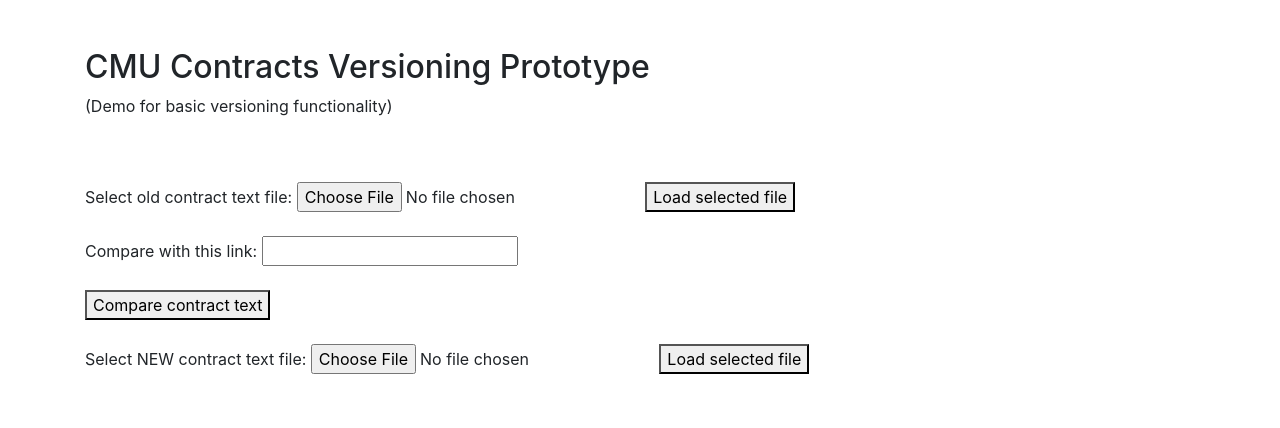
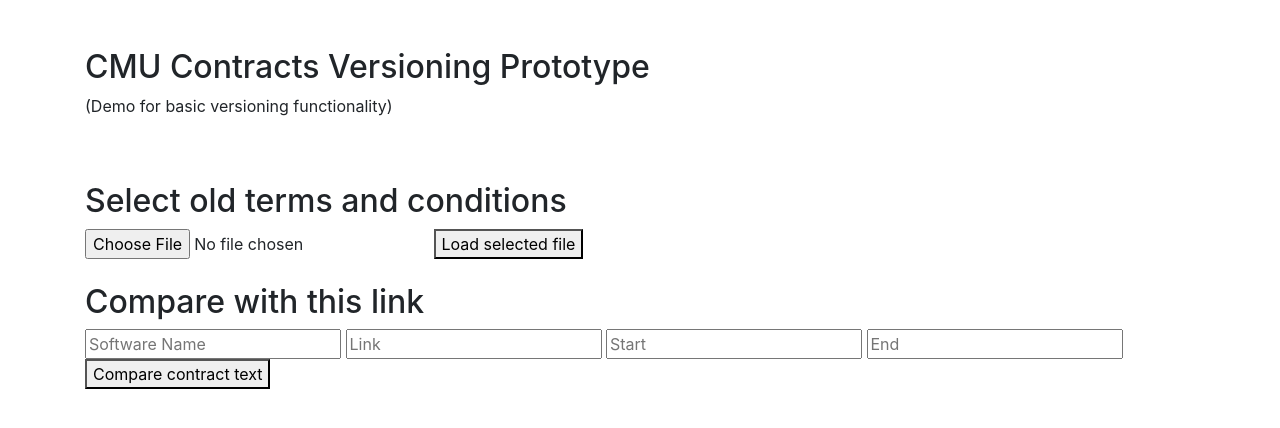
Before and after one commit to lindatxia/UCO-Verison-Checker, a Python web app: template uco/uco/templates/index.html in a window 1280 px wide. Shown: the top 428 px of the page. Run offline with Jinja, Linux system fonts and the light colour scheme; the template is opened without the code that fills it, so the values that code supplies are empty; some libraries are stand-ins or nearby versions.

Commit message:
added multi-site scraping and comparison

```diff
--- a/uco/uco/templates/changes.html
+++ b/uco/uco/templates/changes.html
@@ -15,7 +15,7 @@
 
 <div class="container">
 
-	{% block changes_table %}{% endblock %}
+	<h1>Hello World</h1>
 
 
 </div>
--- a/uco/uco/templates/index.html
+++ b/uco/uco/templates/index.html
@@ -38,8 +38,11 @@
 		var fileReader = new FileReader();
 
 		fileReader.onload = function(fileLoadedEvent){
+			console.log("loading file")
 			var textFromFileLoaded = fileLoadedEvent.target.result;
 			/* Call on the callback */
+			// console.log(textFromFileLoaded)
+			oldTerms = textFromFileLoaded
 			getLoadedText(textFromFileLoaded);
 		};
 
@@ -49,87 +52,93 @@
 		var getLoadedText = function(data) {
 			oldTerms = data;
 		}
+		// console.log("text from file")
+		// console.log(textFromFileLoaded)
+		// console.log("Old Terms")
+		// console.log(oldTerms)
 	}
 
 	/* Makes a JQuery AJAX request to Python code (for now, this is asana_test.py).
 	Need to generalize this later.
 	*/
 	function runPyScript(){
+		// console.log("old terms")
+		// console.log(oldTerms[:10])
+		// var text = textFromFileLoaded
+		// var old = oldTerms
+		var name = $('#name').val();
+		var link = $('#link').val();
+		var start = $('#start').val();
+		var end = $('#end').val();
         var jqXHR = $.ajax({
             type: "POST",
             url: "/compare",
             async: false,
-        })};
+            data: $('form').serialize()
+    })};
 
 	/* Need a better way to do this. Currently indirectly reads in updated contract terms from the text file that
 	the Scrapy spider creates from web scraping.  */
-	function readNewContract() {
-		var fileToLoad = document.getElementById("newFileToLoad").files[0];
-		var fileReader = new FileReader();
+	// function readNewContract() {
+	// 	var fileToLoad = document.getElementById("newFileToLoad").files[0];
+	// 	var fileReader = new FileReader();
 
-		fileReader.onload = function(fileLoadedEvent){
-			var textFromFileLoaded = fileLoadedEvent.target.result;
-			getLoadedText(textFromFileLoaded);
-		};
+	// 	fileReader.onload = function(fileLoadedEvent){
+	// 		var textFromFileLoaded = fileLoadedEvent.target.result;
+	// 		getLoadedText(textFromFileLoaded);
+	// 	};
 
-	  	fileReader.readAsText(fileToLoad);
+	//   	fileReader.readAsText(fileToLoad);
 
-	  	/* Callback definition */
-		var getLoadedText = function(data) {
-			console.log(data);
-			newTerms = data;
-			displayDifferences();
-		}
-	}
+	//   	/* Callback definition */
+	// 	var getLoadedText = function(data) {
+	// 		console.log(data);
+	// 		newTerms = data;
+	// 		displayDifferences();
+	// 	}
+	// }
 
 	/* Uses JsDiff library to show textual differences in old and new contracts.
 	Documentation: https://www.npmjs.com/package/diff
 	*/
-	function displayDifferences() {
-		var diff = JsDiff.diffWords(oldTerms, newTerms),
-	    	display = document.getElementById('display'),
-	    	fragment = document.createDocumentFragment();
+	// function displayDifferences() {
+	// 	var diff = JsDiff.diffWords(oldTerms, newTerms),
+	//     	display = document.getElementById('display'),
+	//     	fragment = document.createDocumentFragment();
 
-	    diff.forEach(function(part){
-	    	color = part.added ? 'green' : part.removed ? 'red' : 'grey';
-	    	span = document.createElement('span');
-	    	span.style.color = color;
-	    	span.appendChild(document.createTextNode(part.value));
-	    	fragment.appendChild(span);
-	    });
+	//     diff.forEach(function(part){
+	//     	color = part.added ? 'green' : part.removed ? 'red' : 'grey';
+	//     	span = document.createElement('span');
+	//     	span.style.color = color;
+	//     	span.appendChild(document.createTextNode(part.value));
+	//     	fragment.appendChild(span);
+	//     });
 
-	    display.appendChild(fragment);
-	}
+	//     display.appendChild(fragment);
+	// }
 
 	</script>
 
 
-	<tr>
-	    <td>Select old contract text file: </td>
-	    <td><input type="file" id="fileToLoad"></td>
-	    <td><button onclick="loadFileAsText()">Load selected file</button><td>
-	</tr>
+	<h2>Select old terms and conditions</h2>
+	<input type="file" id="fileToLoad">
+	<button onclick="loadFileAsText()">Load selected file</button>
+
+	</br></br>
+
+	<form role="form">
+		<!-- <h2>Select old terms and conditions</h2>
+		<input type="file" id="old_file" name="old_file"> -->
+        <h2>Compare with this link</h2>
+        <input type="text" id="name" name="name" placeholder="Software Name" required>
+        <input type="text" id="link" name="link" placeholder="Link" required>
+        <input type="text" id="start" name="start" placeholder="Start" required>
+        <input type="text" id="end" name="end" placeholder="End" required>
+
+        <button onclick="runPyScript()" id="compareText"> Compare contract text</button>
+    </form>
 
 	<br/><br/>
-
-	<tr>
-	    <td> Compare with this link: </td>
-	    <td><input type="text" id="linkToLoad"></td>
-	    <br/><br/>
-	    <td><button onclick="runPyScript()" id="compareText"> Compare contract text</button><td>
-	</tr>
-
-	<br/><br/>
-
-	<tr>
-		<td>Select NEW contract text file: </td>
-		<td><input type="file" id="newFileToLoad"></td>
-	    <td><button onclick="readNewContract()">Load selected file</button><td>
-	</tr>
-
-	<pre id="display"></pre>
-	{% block changes %}{% endblock %}
-
 
 </div>
 
--- a/uco/uco/test.py
+++ /dev/null
@@ -1,3 +0,0 @@
-f= open("test.txt","w+")
-f.write("Hello World")
-f.close()
```
Also changed, not shown: uco/uco/__init__.py (+17 -10 lines), uco/uco/scrape.py (+12 -12 lines), uco/uco/issues.txt (added).
